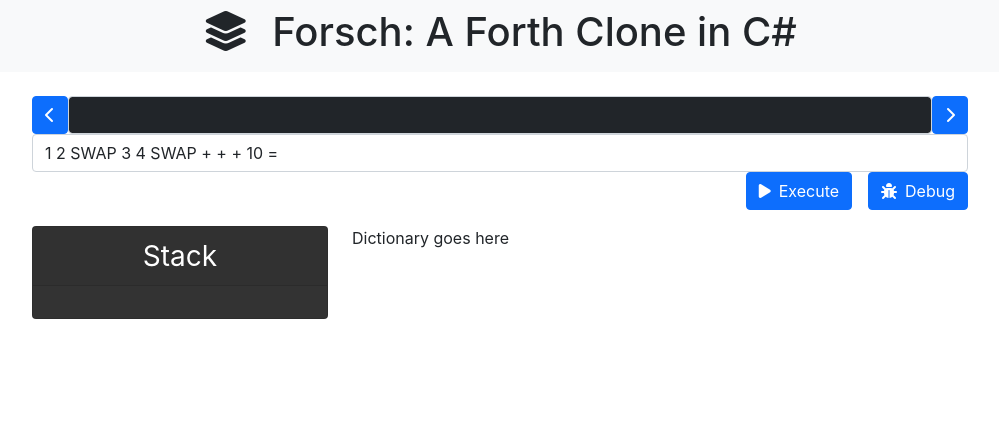
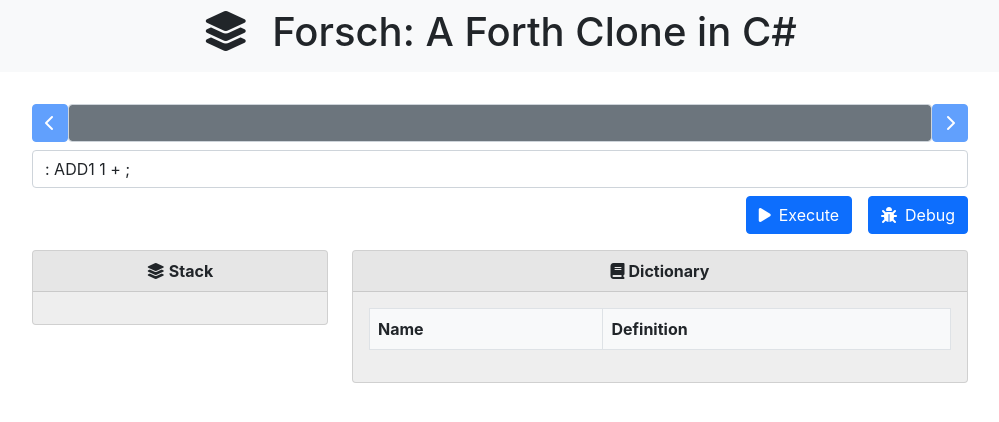
Before and after one commit to koeida/ForschReact, a React (Create React App) app: page / in a window 1280 px wide. Shown: the top 422 px of the page, without its empty margins (140-1139 px from the left). Built offline with nearby package versions, Linux system fonts and the light colour scheme.

Commit message:
multiple lines, cosmetic changes.

```diff
--- a/src/App.css
+++ b/src/App.css
@@ -1,12 +1,20 @@
-#stack {
-  background-color: #333333;
+.card {
+  background-color: #EEEEEE;
 }
 .current-word {
   background-color: #333333;
 }
 
+.dictionary-current-word {
+  background-color: #f8ff5e;
+}
+
 .stack-word {
-  background-color: #333333;
+  background-color: #DDDDDD;
+}
+
+.card-header {
+  font-weight: bold;
 }
 
 .word-fstr {
--- a/src/App.js
+++ b/src/App.js
@@ -14,9 +14,13 @@ const DEFAULT_ENVIRONMENT = {
 
 const STEPPER_URL = "http://localhost:3000/step";
 
+function jsonDeepClone(json) {
+  return JSON.parse(JSON.stringify(json));
+}
+
 function Word(props) {
   const currentClass = props.isCurrentWord ? "current-word" : "";
-  const className = "word ms-2 fs-3 text " + currentClass;
+  const className = "word ms-2 text " + currentClass;
   return (
     <div key={props.i} className={className}>
       {props.wordString}
@@ -30,12 +34,20 @@ function Stepper(props) {
     return <Word key={i} isCurrentWord={isCurrentWord} wordString={w} />;
   });
 
+  const currentLineClasses =
+    "flex-grow-1 form-control " +
+    (props.isEnabled ? "bg-dark" : "bg-secondary");
+
   return (
-    <div id="stepper" className="d-flex flex-row">
-      <button id="step-back" className="btn btn-primary">
+    <div id="stepper" className="d-flex flex-row my-2">
+      <button
+        disabled={!props.isEnabled}
+        id="step-back"
+        className="btn btn-primary"
+      >
         <i className="fas fa-chevron-left"></i>
       </button>
-      <div id="current-line" className="flex-grow-1 bg-dark form-control">
+      <div id="current-line" className={currentLineClasses}>
         <div id="code" className="text-white align-middle mb-0 d-flex flex-row">
           {words}
         </div>
@@ -44,6 +56,7 @@ function Stepper(props) {
         id="step-forward"
         className="btn btn-primary"
         onClick={props.onForward}
+        disabled={!props.isEnabled}
       >
         <i className="fas fa-chevron-right"></i>
       </button>
@@ -58,7 +71,7 @@ function InputForm(props) {
         type="text"
         value={props.input}
         onChange={props.handleChange}
-          className="form-control flex-grow-1"
+        className="form-control flex-grow-1 my-2"
         disabled={!props.isEnabled}
       ></input>
       <div className="d-flex flex-row-reverse bd-highlight mb-3 g-0">
@@ -68,26 +81,78 @@ function InputForm(props) {
           onClick={(e) => props.onDebug(e)}
           disabled={!props.isEnabled}
         >
-            <i class="fas fa-bug me-2"></i>Debug
+          <i className="fas fa-bug me-2"></i>Debug
         </button>
-          <button disabled={!props.isEnabled} id="execute-button" className="btn btn-primary ms-3">
-            <i class="fas fa-play me-2"></i>Execute
+        <button
+          disabled={!props.isEnabled}
+          id="execute-button"
+          className="btn btn-primary ms-3"
+        >
+          <i className="fas fa-play me-2"></i>Execute
         </button>
       </div>
     </form>
   );
 }
 
+function Dictionary(props) {
+  const words = props.dictionary.map((w) => {
+    const immediateMarker = w["IsImmediate"] ? (
+      <i className="fas fa-bolt me-1" title="Immediate Word"></i>
+    ) : null;
+    const wordClass =
+      w["WordName"] === props.currentWord
+        ? "dictionary-current-word"
+        : "bg-light";
+    return (
+      <tr className={wordClass}>
+        <td>
+          {immediateMarker}
+          {w["WordName"]}
+        </td>
+        <td>{w["WordText"].join(" ")}</td>
+      </tr>
+    );
+  });
+
+  return (
+    <div id="dictionary" className="card">
+      <div className="card-header text-center">
+        <i className="fas fa-book me-1"></i>Dictionary
+      </div>
+      <div className="card-body">
+        <table className="table table-bordered">
+          <thead className="bg-light">
+            <tr>
+              <th scope="col">Name</th>
+              <th scope="col">Definition</th>
+            </tr>
+          </thead>
+          <tbody>{words}</tbody>
+        </table>
+      </div>
+    </div>
+  );
+}
+
 function Stack(props) {
-  const stackElements = props.stack.map((v, i) => {
+  const stackElements = props.stack
+    .map((v, i) => {
       const className = "word-" + v["type"].toLowerCase();
-    const wrapper = v["type"] === "FStr" ? "\"" : "";
-    return <li className={className + " bg-dark list-group-item text-center fs-3 mx-2"} key={i}>{wrapper + v["value"] + wrapper}</li>
-  }).reverse();
+      const wrapper = v["type"] === "FStr" ? '"' : "";
+      return (
+        <li className={className + " list-group-item text-center mx-2"} key={i}>
+          {wrapper + v["value"] + wrapper}
+        </li>
+      );
+    })
+    .reverse();
 
   return (
     <div id="stack" className="card">
-        <div className="card-header text-center text-white fs-3">Stack</div>
+      <div className="card-header text-center">
+        <i className="fas fa-layer-group me-1"></i>Stack
+      </div>
       <div className="card-body">
         <ul className="list-group">{stackElements}</ul>
       </div>
@@ -100,15 +165,19 @@ class App extends React.Component {
     super(props);
     this.state = {
       mode: "pause",
-      input: "1 2 SWAP 3 4 SWAP + + + 10 =",
+      input: ": ADD1 1 + ;",
       environment: DEFAULT_ENVIRONMENT,
     };
   }
 
   handleDebuggerClick = (e) => {
     e.preventDefault();
-    let newEnvironment = JSON.parse(JSON.stringify(this.state.environment));
+    let newEnvironment = jsonDeepClone(this.state.environment);
     newEnvironment["Input"] = this.state.input.trim().split(" ");
+    newEnvironment["mode"] = "Execute";
+    newEnvironment["InputIndex"] = 0;
+    newEnvironment["CurWordDef"] = [];
+    newEnvironment["CurWord"] = "";
 
     this.setState({
       mode: "debug",
@@ -124,12 +193,18 @@ class App extends React.Component {
 
   onEnvironmentUpdate = (e) => {
     console.log(e);
-    this.setState({
+    const inputIsComplete = e["InputIndex"] === e["Input"].length;
+    this.setState((state) => {
+      return {
         environment: e,
+        mode: inputIsComplete ? "pause" : state.mode,
+        input: inputIsComplete ? "" : state.input,
+      };
     });
   };
 
   handleStepForward = (event) => {
+    console.log(JSON.stringify(this.state.environment));
     $.post(
       STEPPER_URL,
       JSON.stringify(this.state.environment),
@@ -139,12 +214,18 @@ class App extends React.Component {
   };
 
   render() {
+    const e = this.state.environment
+    const currentWord = e["Input"].length !== 0 ? e["Input"][e["InputIndex"]] : "";
+    console.log("current word: " + currentWord);
     return (
       <div id="app-main">
         <div className="container-fluid">
           <header>
             <div className="d-flex justify-content-center px-3 py-2 bg-light mb-4">
-                <h1><i className="fas fa-layer-group me-4"></i>Forsch: A Forth Clone in C#</h1>
+              <h1>
+                <i className="fas fa-layer-group me-4"></i>Forsch: A Forth Clone
+                in C#
+              </h1>
             </div>
           </header>
         </div>
@@ -155,6 +236,7 @@ class App extends React.Component {
                 onForward={this.handleStepForward}
                 curWordIndex={this.state.environment["InputIndex"]}
                 curLine={this.state.environment["Input"]}
+                isEnabled={this.state.mode === "debug"}
               />
               <InputForm
                 input={this.state.input}
@@ -169,7 +251,7 @@ class App extends React.Component {
               <Stack stack={this.state.environment["DataStack"]} />
             </div>
             <div className="col-8">
-              <p>Dictionary goes here</p>
+              <Dictionary dictionary={this.state.environment["WordDict"]} currentWord={currentWord} />
             </div>
           </div>
         </div>
```
Also changed, not shown: 1 other file (tests, documents, lock files or other folders). Lines whose indentation alone changed are shown as unchanged.
